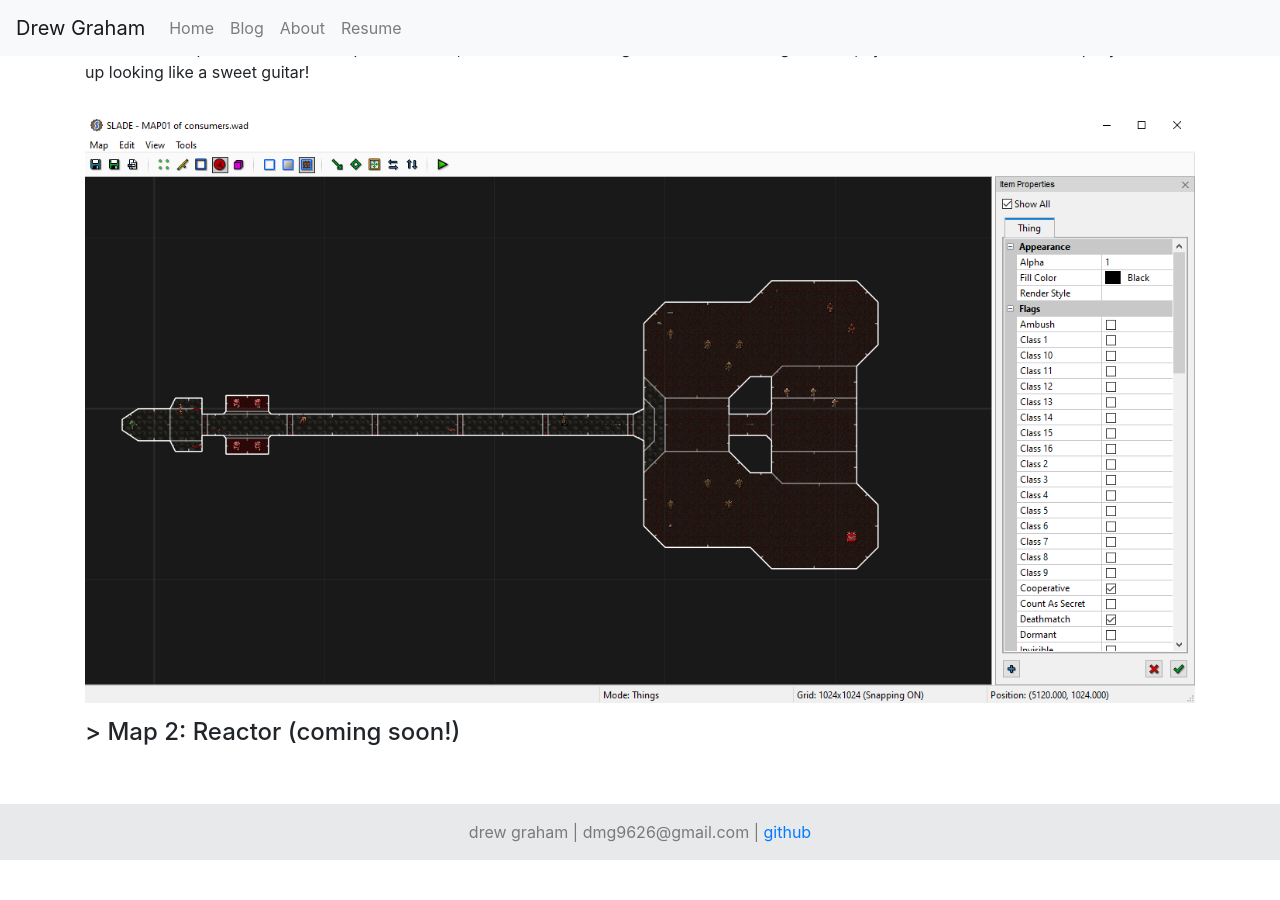
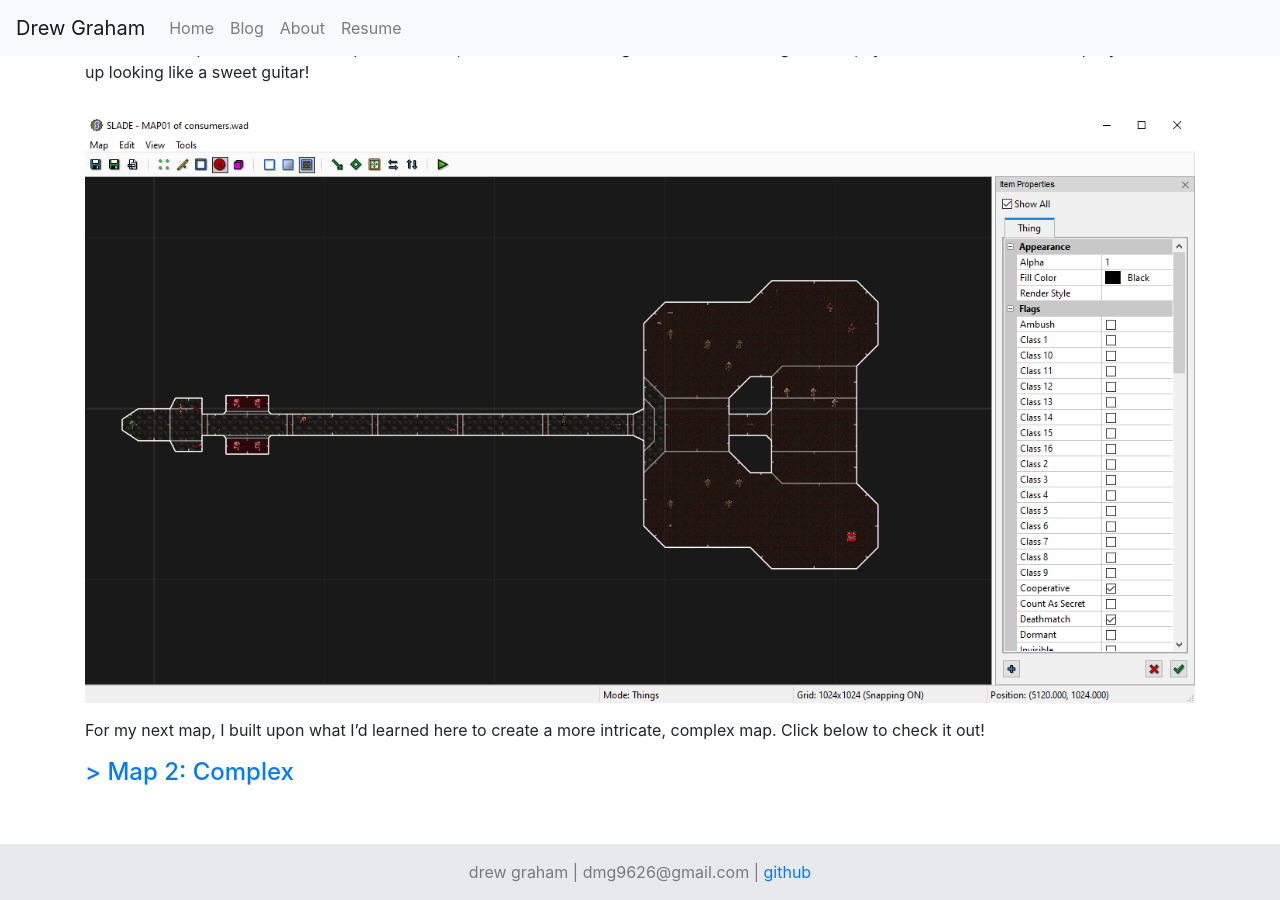
Before and after one commit to dmg9626/dmg9626.github.io, a Jekyll site: the page built from blog/doom-maps/map-1.md, in a window 1280 px wide and 900 px high, scrolled down 3930 px. Built offline with Jekyll 4.4.1, drawn with Linux system fonts in a browser that asks for light colours; nearby versions of some CDN libraries; library files that are not in the unit come from our copies; before the commit the page ends 4790 px from its top, so only the background shows below that.

Commit message:
fixed link to map-2 in map-1 blog post; added segue

```diff
--- a/blog/doom-maps/map-1.md
+++ b/blog/doom-maps/map-1.md
@@ -82,4 +82,6 @@ This was a simple level for me to experiment with, and I had fun learning to wor
     <img src="/assets/images/blog/doom-maps/consumers/consumers_map.png" class="blog rounded mx-auto d-block" width="100%" height="auto">
 </div>
 
-#### > Map 2: Reactor (coming soon!)
+For my next map, I built upon what I'd learned here to create a more intricate, complex map. Click below to check it out!
+
+#### [> Map 2: Complex](/blog/doom-maps/map-2)
```
